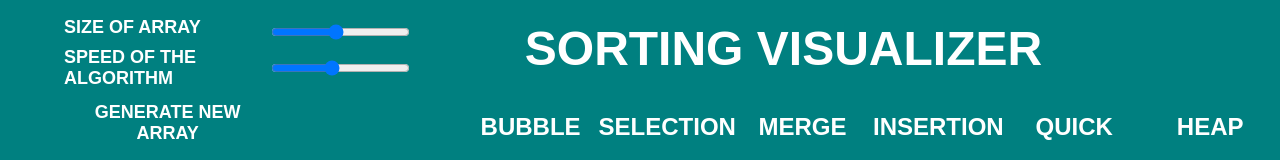
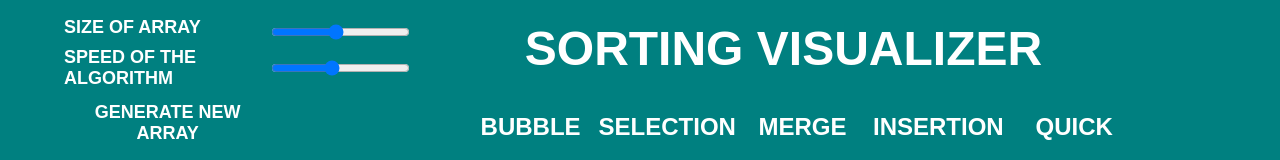
Before and after one commit to Shubham-Sati/Sorting-Visualizer, a plain HTML site: page index.html in a window 1280 px wide. Shown: the top 160 px of the page. Drawn offline with Linux system fonts and the light colour scheme.

Commit message:
Update index.html

```diff
--- a/index.html
+++ b/index.html
@@ -30,7 +30,7 @@
 						<button>Merge</button>
 						<button>Insertion</button>
 						<button>Quick</button>
-						<button>Heap</button>
+<!-- 						<button>Heap</button>	 -->
 					</div>
 				</div>
 			</nav>
```
